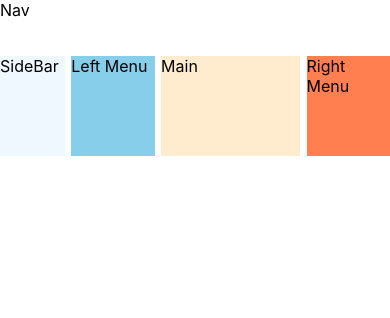
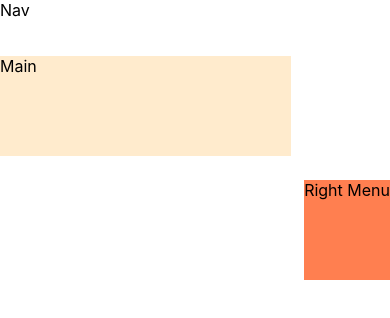
Before and after one commit to weter123/Online-Forum-Client, a React (Create React App) app: page / in a window 390 px wide. Shown: the top 318 px of the page. Built offline with nearby package versions, Linux system fonts and the light colour scheme.

Commit message:
Added Media Query for Phones

```diff
--- a/src/App.css
+++ b/src/App.css
@@ -33,3 +33,12 @@
   grid-area: rightmenu;
   background-color: coral;
 }
+
+@media screen and (orientation: portrait) and (max-width: 768px){
+  .App{
+    grid-template-columns: 1fr;
+    grid-template-areas:
+    "nav"
+    "content";
+  }
+}
--- a/src/App.tsx
+++ b/src/App.tsx
@@ -13,6 +13,8 @@ function App() {
      <LeftMenu />
      <Main />
      <RightMenu />
+
+
     </div>
   );
 }
```
